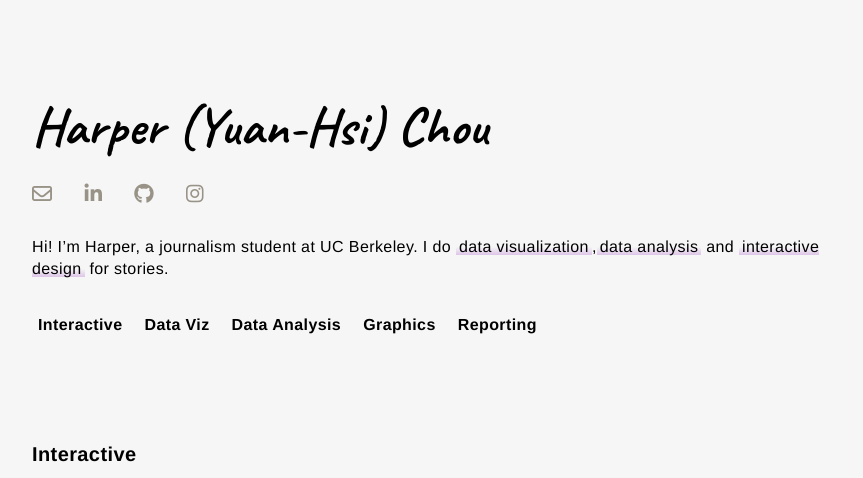
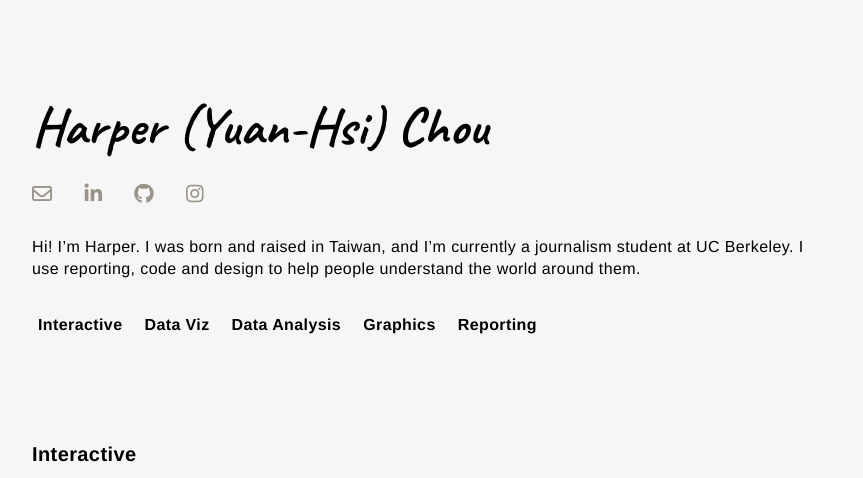
Before and after one commit to harperchouu/yay, a plain HTML site: page index.html in a window 1280 px wide. Shown: the top 478 px of the page, without its empty margins (208-1071 px from the left). Drawn offline with Linux system fonts and the light colour scheme.

Commit message:
Update index.html

```diff
--- a/index.html
+++ b/index.html
@@ -43,8 +43,7 @@
                                         </a>
 
                                     </div>
-                        <p>Hi! I’m Harper, a journalism student at UC Berkeley. I do <span class="intro-underline">data visualization</span>,<span class="intro-underline">data analysis</span> and
-<span class="intro-underline">interactive design</span> for stories.</p>
+                        <p>Hi! I’m Harper. I was born and raised in Taiwan, and I’m currently a journalism student at UC Berkeley. I use reporting, code and design to help people understand the world around them.</p>
                         <div class="btn-coverage">
 
 
```
